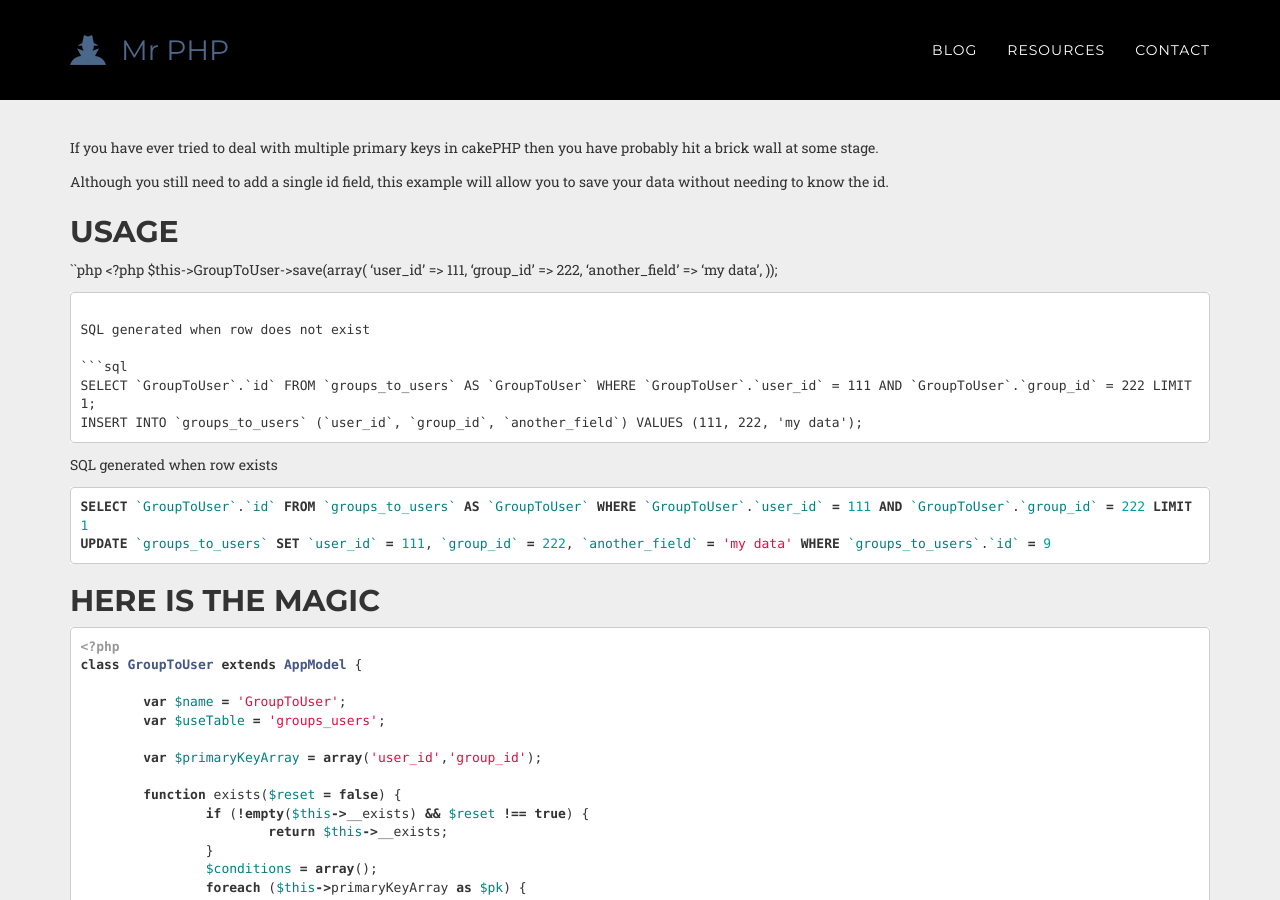
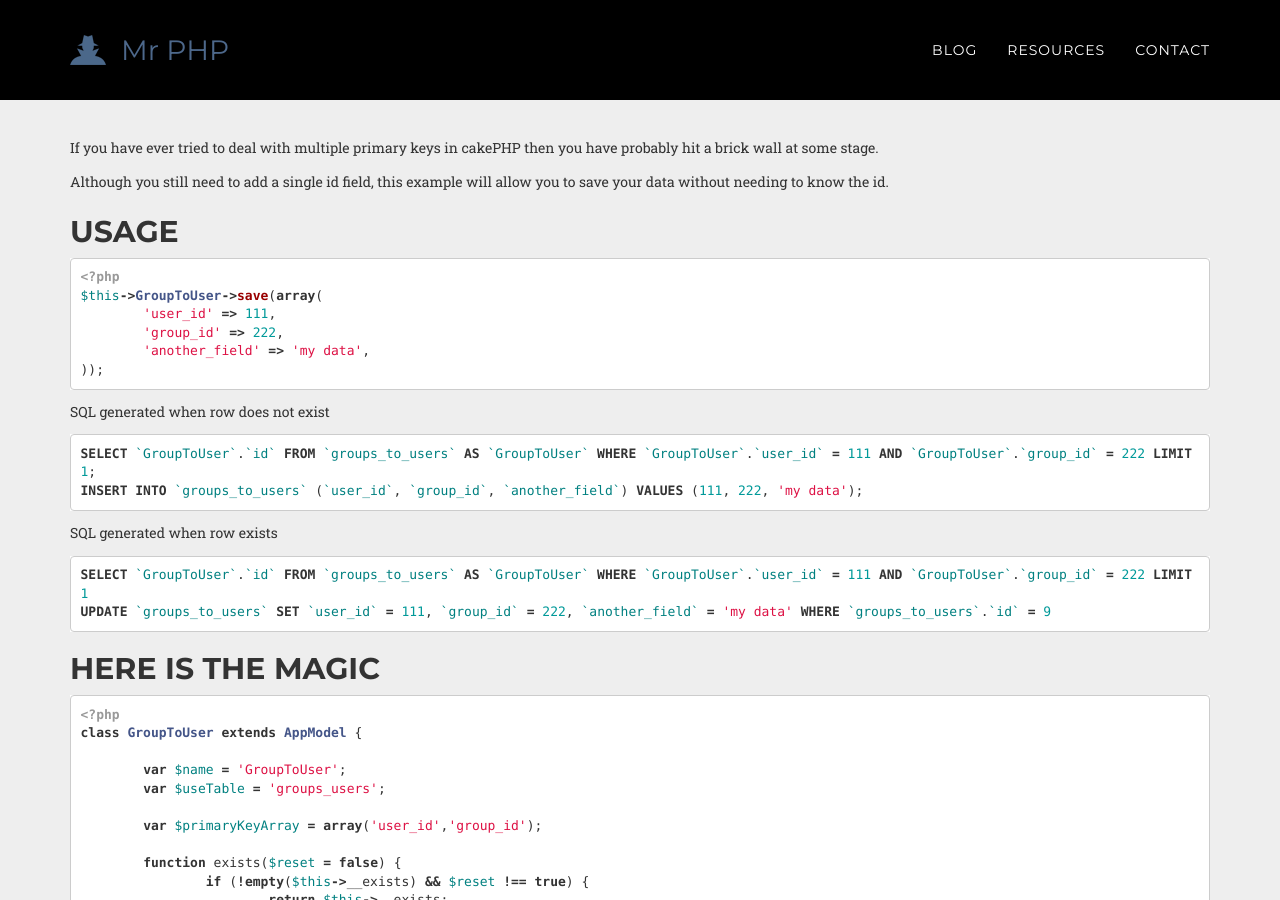
Before and after one commit to mr-php/mr-php.github.io, a Jekyll site: the page built from _posts/2009-10-02-multiple-primary-keys-in-cakephp.md, in a window 1280 px wide and 900 px high, scrolled down 387 px. Built offline with Jekyll 4.4.1, drawn with Linux system fonts in a browser that asks for light colours; nearby versions of some CDN libraries; some web fonts are replaced; Markdown is read by kramdown in place of the engine named in the settings; comment, search, counter and statistics services are not loaded.

Commit message:
Update 2009-10-02-multiple-primary-keys-in-cakephp.md

````diff
--- a/_posts/2009-10-02-multiple-primary-keys-in-cakephp.md
+++ b/_posts/2009-10-02-multiple-primary-keys-in-cakephp.md
@@ -8,6 +8,7 @@ redirect_from:
 - /code/multiple-primary-keys-in-cakephp/
 - /code/code-category/cakephp/cakephp-1-2/multiple-primary-keys-cakephp/
 ---
+
 If you have ever tried to deal with multiple primary keys in cakePHP then you have probably hit a brick wall at some stage.
 
 Although you still need to add a single id field, this example will allow you to save your data without needing to know the id.
@@ -16,7 +17,7 @@ Although you still need to add a single id field, this example will allow you to
 
 ## Usage
 
-``php
+```php
 <?php
 $this->GroupToUser->save(array(
 	'user_id' => 111,
````
